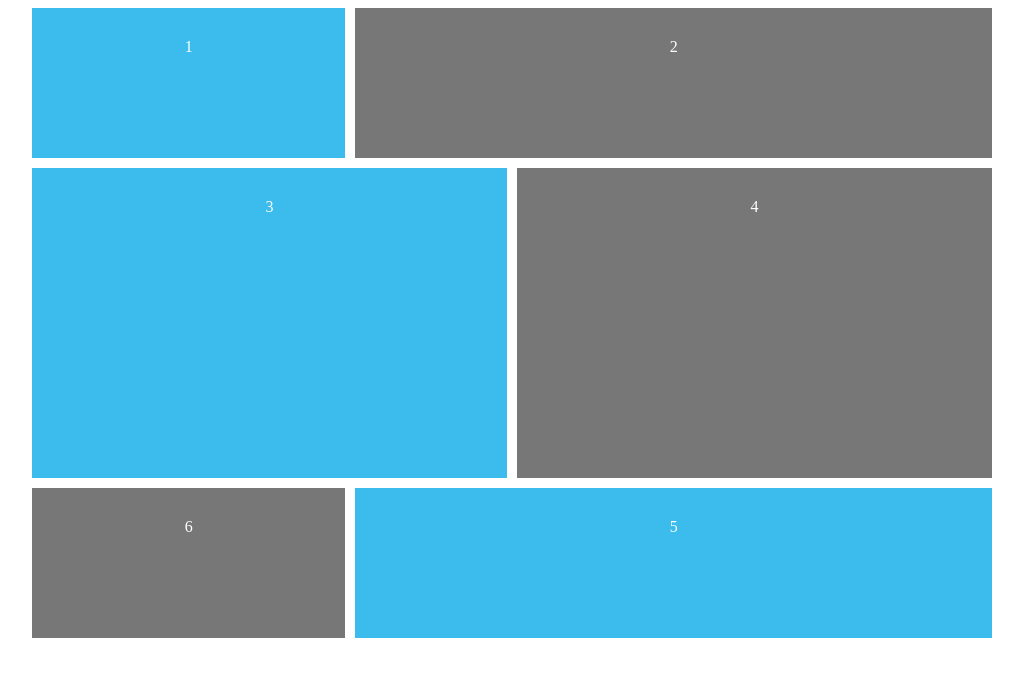
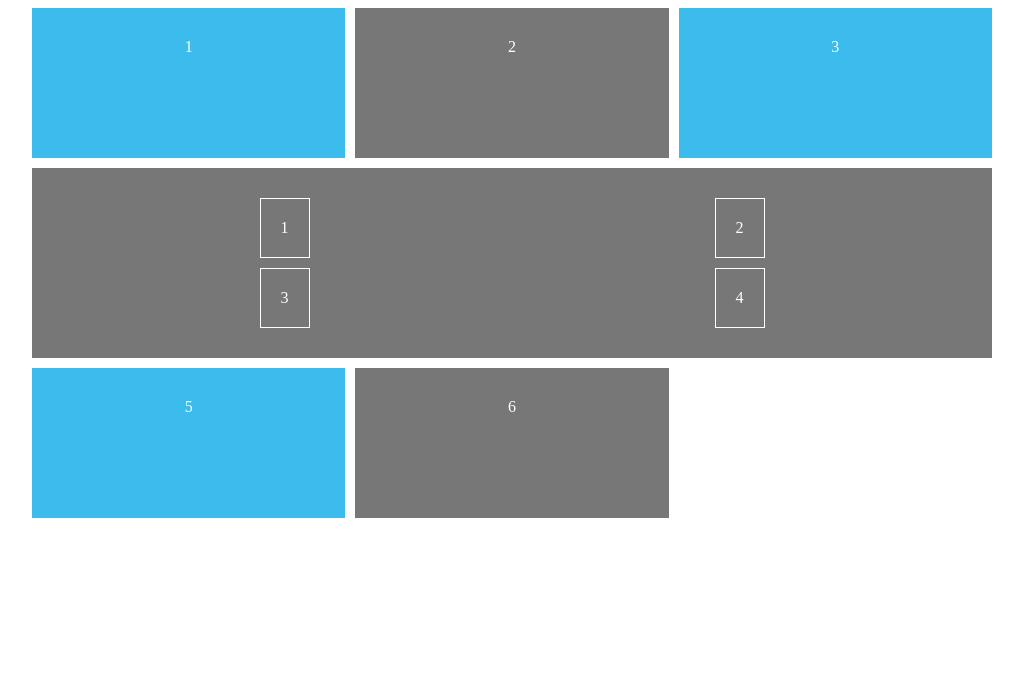
Before and after one commit to IsmaheneLarbi/css-grid, a plain HTML site: page index.html in a window 1280 px wide. Shown: the whole page, without its empty margins (128-1151 px from the left). Drawn offline with Linux system fonts and the light colour scheme.

Commit message:
nested-grids + span

```diff
--- a/css/style.css
+++ b/css/style.css
@@ -6,7 +6,7 @@ body{
 
 #content{
 	display: grid;
-	grid-template-columns: repeat(6, 1fr);
+	grid-template-columns: repeat(3, 1fr);
 	grid-template-rows:repeat(4, minmax(150px, auto));
 	grid-column-gap: 10px;
 	grid-gap: 10px;
@@ -23,31 +23,15 @@ body{
 	background: #777;
 }
 
-.one{
-	/*grid-column-start:1;
-	grid-column-end:3;*/
-	grid-column:1/3;
+.nested{
+	display: grid;
+	grid-template-columns: 1fr 1fr;
+	grid-column:span 3;
+	grid-gap:10px;
 }
 
-.two{
-	grid-column:3/7;
+.nested p{
+	border: 1px solid #fff;
+	margin: 0 auto;
+	padding: 20px;
 }
-
-.three{
-	grid-column:1/4;
-	grid-row:2/4;
-}
-
-.four{
-	grid-column:4/7;
-	grid-row:2/4;
-}
-
-.five{
-	grid-column:3/7;
-}
-
-.six{
-	grid-column:1/3;
-	grid-row:4;
-}
--- a/index.html
+++ b/index.html
@@ -2,18 +2,23 @@
 <html>
 <head>
 	<meta charset="utf-8">
-	<title>CSS Grid Lines</title>
+	<title>Nested Grids</title>
 	<link rel="stylesheet" type="text/css" href="./css/style.css">
 </head>
 <body>
 
 	<div id="content">
-		<div class="one">1</div>
-		<div class="two">2</div>
-		<div class="three">3</div>
-		<div class="four">4</div>
-		<div class="five">5</div>
-		<div class="six">6</div>
+		<div>1</div>
+		<div>2</div>
+		<div>3</div>
+		<div class="nested">
+			<p>1</p>
+			<p>2</p>
+			<p>3</p>
+			<p>4</p>
+		</div>
+		<div>5</div>
+		<div>6</div>
 	</div>
 </body>
 </html>
```
